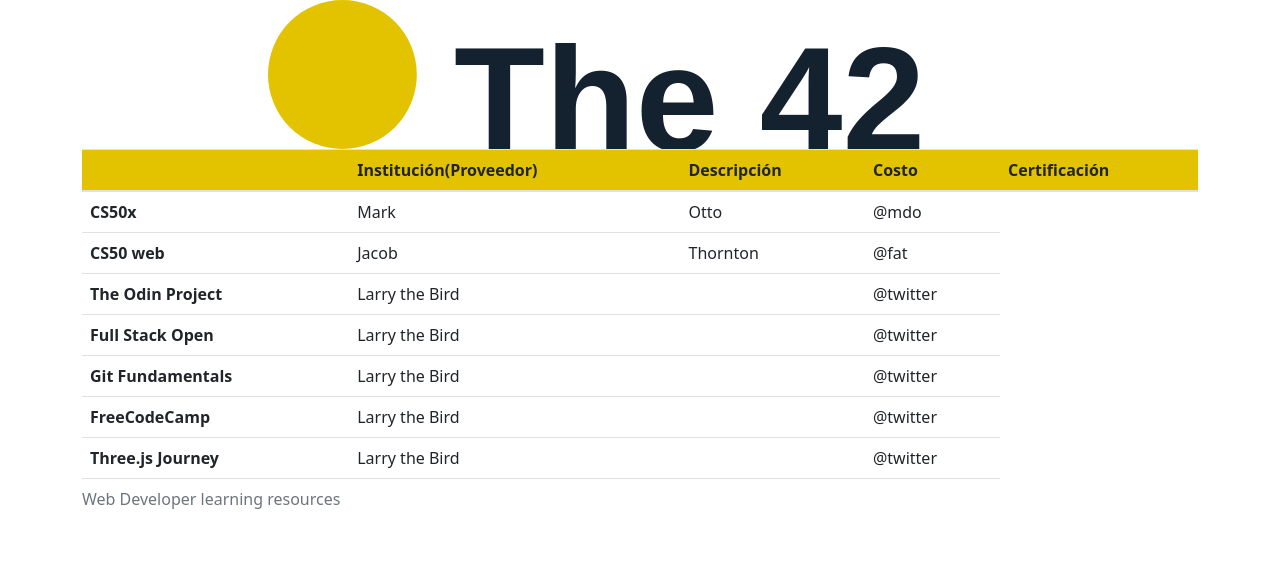
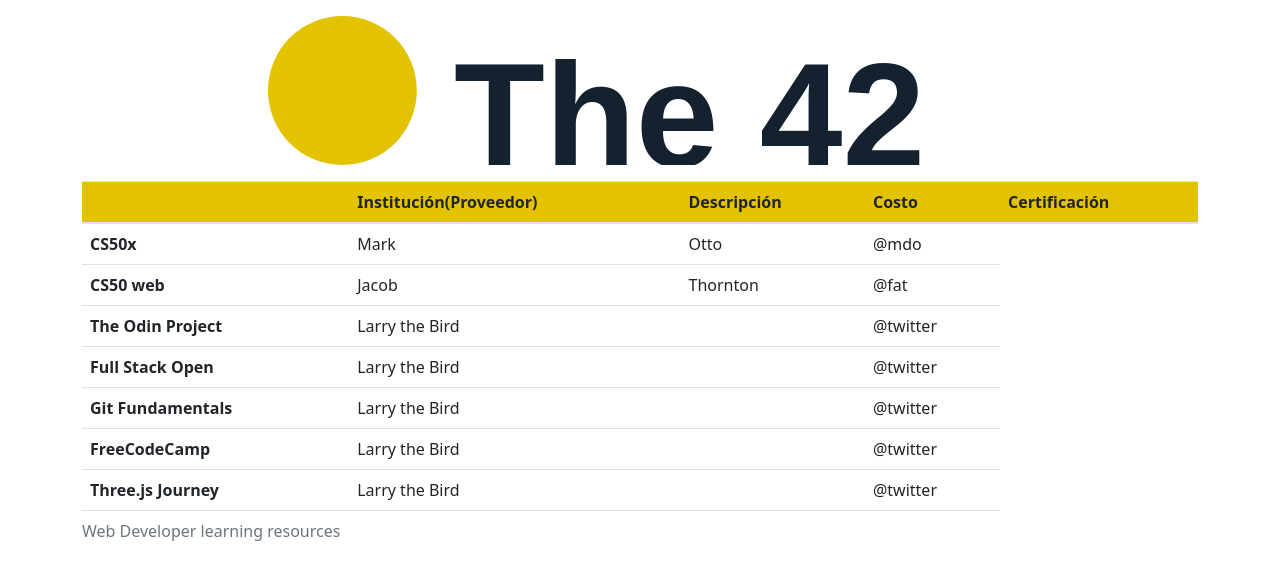
Before and after one commit to Iker1211/The-42-Web-Dev-, a plain HTML site: page index.html in a window 1280 px wide. Drawn offline with nearby package versions, Linux system fonts and the light colour scheme.

Commit message:
Add padding to img tag of svg

```diff
--- a/style.css
+++ b/style.css
@@ -20,6 +20,11 @@
   body {
     width: 100%;
     height: auto;
+  }
+
+  .img-fluid {
+    margin-top: 1rem;
+    margin-bottom: 1rem;
   }
 
 /* Estilo de tabla Bootstrap */
```
